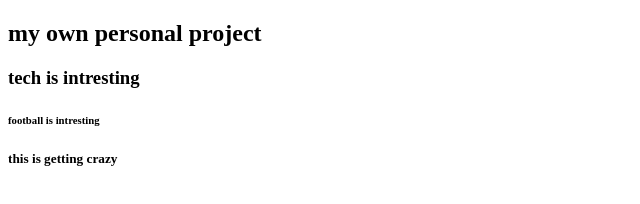
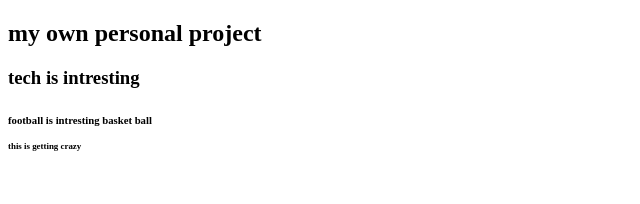
Before and after one commit to justaustinm/second-project, a plain HTML site: page index.html in a window 1280 px wide. Shown: the whole page, without its empty margins (0-640 px from the left). Drawn offline with Linux system fonts and the light colour scheme.

Commit message:
basket ball

```diff
--- a/index.html
+++ b/index.html
@@ -9,6 +9,7 @@
     <h2>my own personal project
         <h3>tech is intresting
          <h6>football is intresting
+          <h7>basket ball
          <h5>this is getting crazy
             </h4>
         </h3>
```
